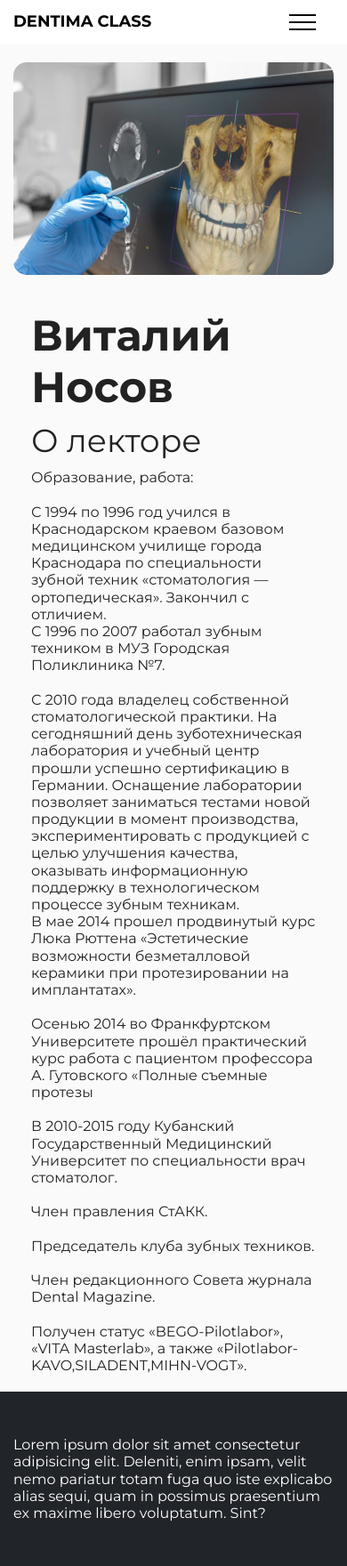
After one commit to rollip/dentima_class, a Django app: page /lector in a window 390 px wide. The commit adds this page. Shown: the whole page at 89% size. Run offline with Django 5.2, Linux system fonts and the light colour scheme; tables that the repository leaves empty hold one stand-in row (values such as "Sample post").

Commit message:
added lector page template&styles

```diff
--- a/main/static/css/banner.css
+++ b/main/static/css/includes/banner.css
@@ -10,6 +10,7 @@
     background-size: cover;
     background-repeat: no-repeat;
     background-position: center;
+
 }
 
 
--- /dev/null
+++ b/main/static/css/index.css
@@ -0,0 +1,5 @@
+h2 {
+    text-align:center;
+    margin-top:15px;
+    margin-bottom:15px;
+}
--- /dev/null
+++ b/main/static/css/lector.css
@@ -0,0 +1,56 @@
+.lector-box {
+    display:flex;
+    flex-direction:row;
+        overflow:hidden;
+}
+.lector-box img{
+    border-radius: 15px;
+    margin:20px;
+    height:100%;
+    max-width: 40%;
+}
+
+.lector-textbox {
+    display:flex;
+    flex-direction:column;
+    margin-left: 20px;
+    margin:20px;
+    overflow: hidden;
+}
+
+.lector-textbox h1{
+    font-ma
+    font-weight: bold;
+}
+
+.lector-textbox h1{
+    font-weight: bold;
+}
+
+
+.lector-textbox p{
+    font-size: 24px;
+}
+
+@media (max-width: 1000px) {
+
+
+.lector-box {
+    display:flex;
+    flex-direction:column;
+}
+
+.lector-box img{
+    max-width: 100%;
+    width:100%;
+    margin-left:auto;
+    margin-right:auto;
+}
+
+.lector-textbox p{
+    font-size: 16px;
+}
+
+
+
+}
--- a/main/static/css/style.css
+++ b/main/static/css/style.css
@@ -39,19 +39,29 @@ body {
   margin-top: 75px;
 }
 
-.main h1 {
-    font-size:34px;
-    font-weight:normal;
-    color: black;
-    text-align:center;
-    padding: 3px;
-    margin-top:15px;
-    margin-bottom:15px;
-    margin-left: 8px;
-    margin-right: 8px;
-    border-radius:10px;
+h1 {
+    font-size:48px;
+}
 
+h2 {
+    font-size:36px;
+    margin-top: 10px;
+    margin-bottom: 10px;
 }
+
+h3 {
+    font-size:30px;
+    margin-top: 10px;
+    margin-bottom: 10px;
+}
+
+h4 {
+    font-size:30px;
+    margin-top: 10px;
+    margin-bottom: 10px;
+}
+
+
 
 .footer {
   background-color: #212429;
--- a/main/templates/includes/banner.html
+++ b/main/templates/includes/banner.html
@@ -1,4 +1,6 @@
 {% load static %}
+<!-- Banner -->
+<link rel="stylesheet" href="{% static 'css/includes/banner.css' %}" />
 <!-- Main page banner -->
 <div class="banner-container-wrap">
   <div class="container">
--- /dev/null
+++ b/main/templates/lector.html
@@ -0,0 +1,31 @@
+{% extends 'base.html' %}
+{% load static %}
+
+{% block css %}
+    <link rel="stylesheet" href="{% static 'css/lector.css' %}" />
+{% endblock %}
+
+{% block content %}
+
+<div class="container">
+    <div class="lector-box">
+        <img src="{% static 'img/image_4.jpg' %}">
+        <div class="lector-textbox">
+            <h1> Виталий Носов</h1>
+            <h2> О лекторе </h2>
+            <p>  Образование, работа:<br><br>
+                    С 1994 по 1996 год учился в Краснодарском краевом базовом медицинском училище города Краснодара по специальности зубной техник «стоматология — ортопедическая». Закончил с отличием.<br>
+                    С 1996 по 2007 работал зубным техником в МУЗ Городская Поликлиника №7.<br><br>
+                    С 2010 года владелец собственной стоматологической практики. На сегодняшний день зуботехническая лаборатория и учебный центр прошли успешно сертификацию в Германии. Оснащение лаборатории позволяет заниматься тестами новой продукции в момент производства, экспериментировать с продукцией с целью улучшения качества, оказывать информационную поддержку в технологическом процессе зубным техникам.<br>
+                    В мае 2014 прошел продвинутый курс Люка Рюттена «Эстетические возможности безметалловой керамики при протезировании на имплантатах».<br><br>
+                    Осенью 2014 во Франкфуртском Университете прошёл практический курс работа с пациентом профессора А. Гутовского «Полные съемные протезы<br><br>
+                    В 2010-2015 году Кубанский Государственный Медицинский Университет по специальности врач стоматолог.<br><br>
+                    Член правления СтАКК.<br><br>
+                    Председатель клуба зубных техников.<br><br>
+                    Член редакционного Совета журнала Dental Magazine.<br><br>
+                    Получен статус «BEGO-Pilotlabor», «VITA Masterlab», а также «Pilotlabor-KAVO,SILADENT,MIHN-VOGT».<br>
+                    </p>
+        </div>
+    </div>
+</div>
+{% endblock %}
--- a/main/urls.py
+++ b/main/urls.py
@@ -3,5 +3,6 @@ from django.urls import path
 from main import views
 
 urlpatterns = [
-    path('', views.index) # name = 'index'
+    path('', views.index),# name = 'index'
+    path('lector', views.lector)
 ]
--- a/main/views.py
+++ b/main/views.py
@@ -4,3 +4,6 @@ from django.shortcuts import render
 # Create your views here.
 def index(request):
     return render(request,'index.html')
+
+def lector(request):
+    return render(request, 'lector.html')
```
Also changed, not shown: main/static/css/includes/marque.css (renamed from main/static/css/marque.css, +9 -9 lines), main/templates/base.html (+2 -6 lines), main/templates/includes/marque.html (+14 -19 lines), main/templates/includes/swiper.html (+6 -3 lines), main/templates/index.html (+2 -10 lines), main/templates/seminar.html (added, +13 -0 lines), main/static/css/includes/swiper.css, main/static/css/seminar.css (added), main/static/img/background/background.jpeg (added), main/static/img/background/background.jpg (added), main/static/img/background/background2.jpeg (added), main/static/img/image_1.png.
